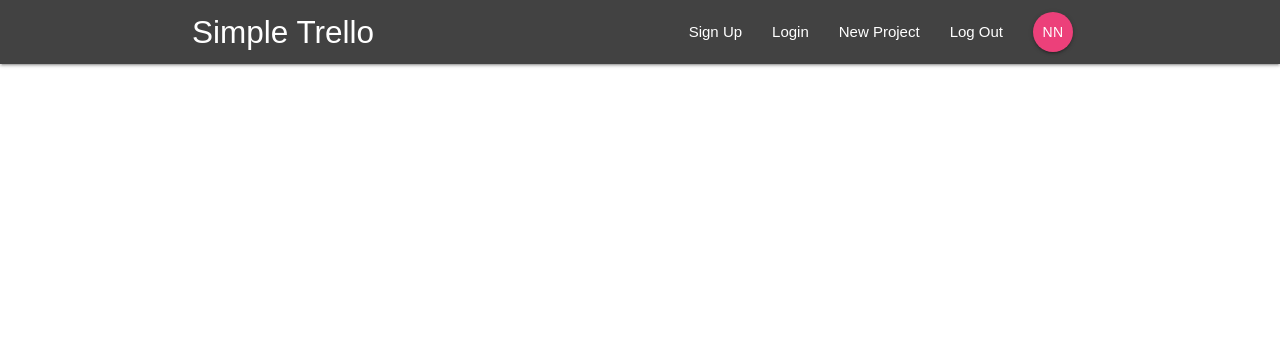
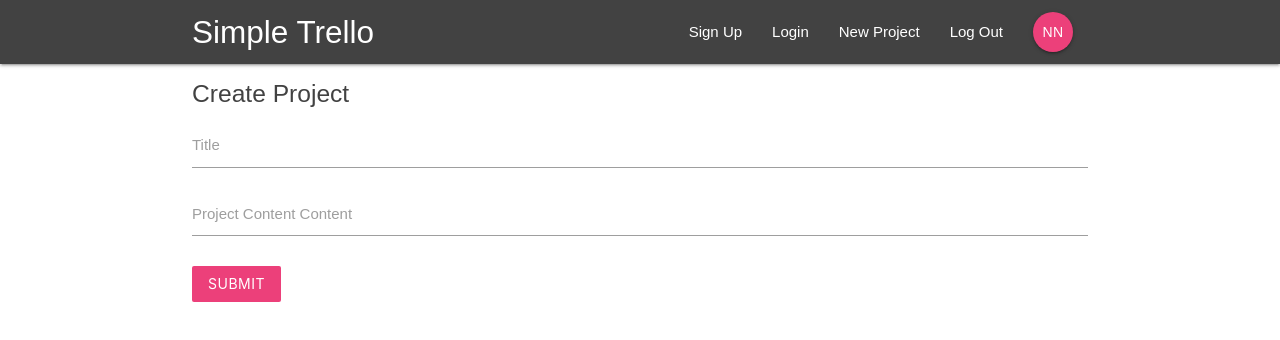
Before and after one commit to kcaliskan/simple-trello, a React (Create React App) app: page /create in a window 1280 px wide. Shown: the top 340 px of the page. Built offline with nearby package versions, Linux system fonts and the light colour scheme.

Commit message:
added create project component

```diff
--- a/src/App.js
+++ b/src/App.js
@@ -5,6 +5,7 @@
 import ProjectDetails from "./components/projects/ProjectDetails";
 import SignIn from "./components/auth/SignIn";
 import SignUp from "./components/auth/SignUp";
+import CreateProject from "./components/projects/CreateProject";
 
 class App extends Component {
   render() {
@@ -20,6 +21,7 @@
             <Route path="/project/:id" component={ProjectDetails} />
             <Route path="/auth/signin" component={SignIn} />
             <Route path="/auth/signup" component={SignUp} />
+            <Route path="/create" component={CreateProject} />
           </Switch>
         </div>
       </BrowserRouter>
--- a/src/components/projects/CreateProject.js
+++ b/src/components/projects/CreateProject.js
@@ -0,0 +1,41 @@
+import React, { Component } from "react";
+
+class CreateProject extends Component {
+  state = { title: "", content: "" };
+
+  handleSubmit = e => {
+    e.preventDefault();
+    console.log(this.state);
+  };
+
+  handleChange = e => {
+    this.setState({ [e.target.id]: e.target.value });
+  };
+
+  render() {
+    return (
+      <div className="container">
+        <form onSubmit={this.handleSubmit} className="white">
+          <h5 className="grey-text text-darken-3">Create Project</h5>
+          <div className="input-field">
+            <label htmlFor="title">Title</label>
+            <input type="text" id="title" onChange={this.handleChange} />
+          </div>
+          <div className="input-field">
+            <label htmlFor="content">Project Content Content</label>
+            <textarea
+              id="content"
+              onChange={this.handleChange}
+              className="materialize-textarea"
+            />
+          </div>
+          <div className="input-field">
+            <button className="btn pink lighten-1 z-depth-0">Submit</button>
+          </div>
+        </form>
+      </div>
+    );
+  }
+}
+
+export default CreateProject;
```
